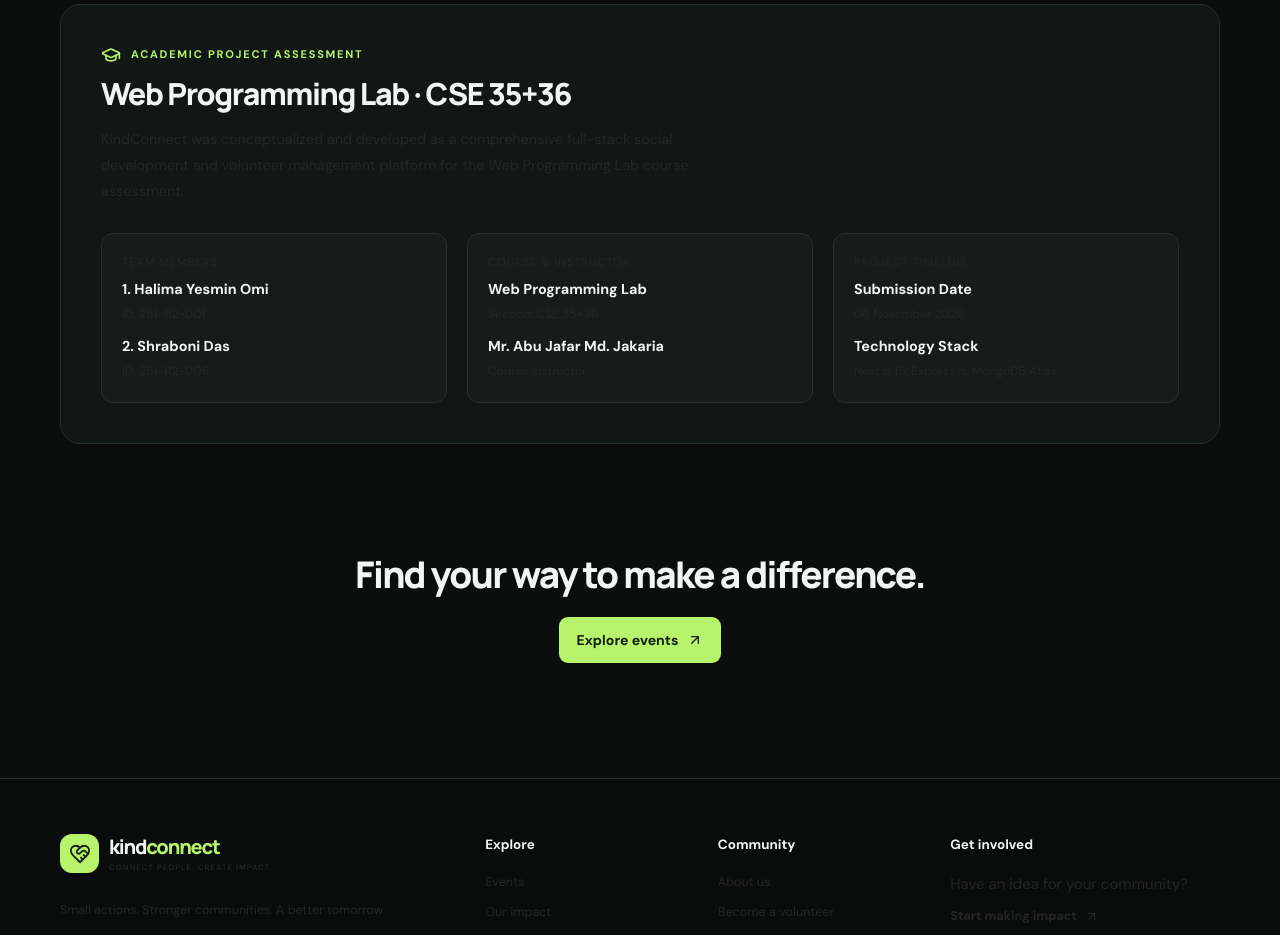
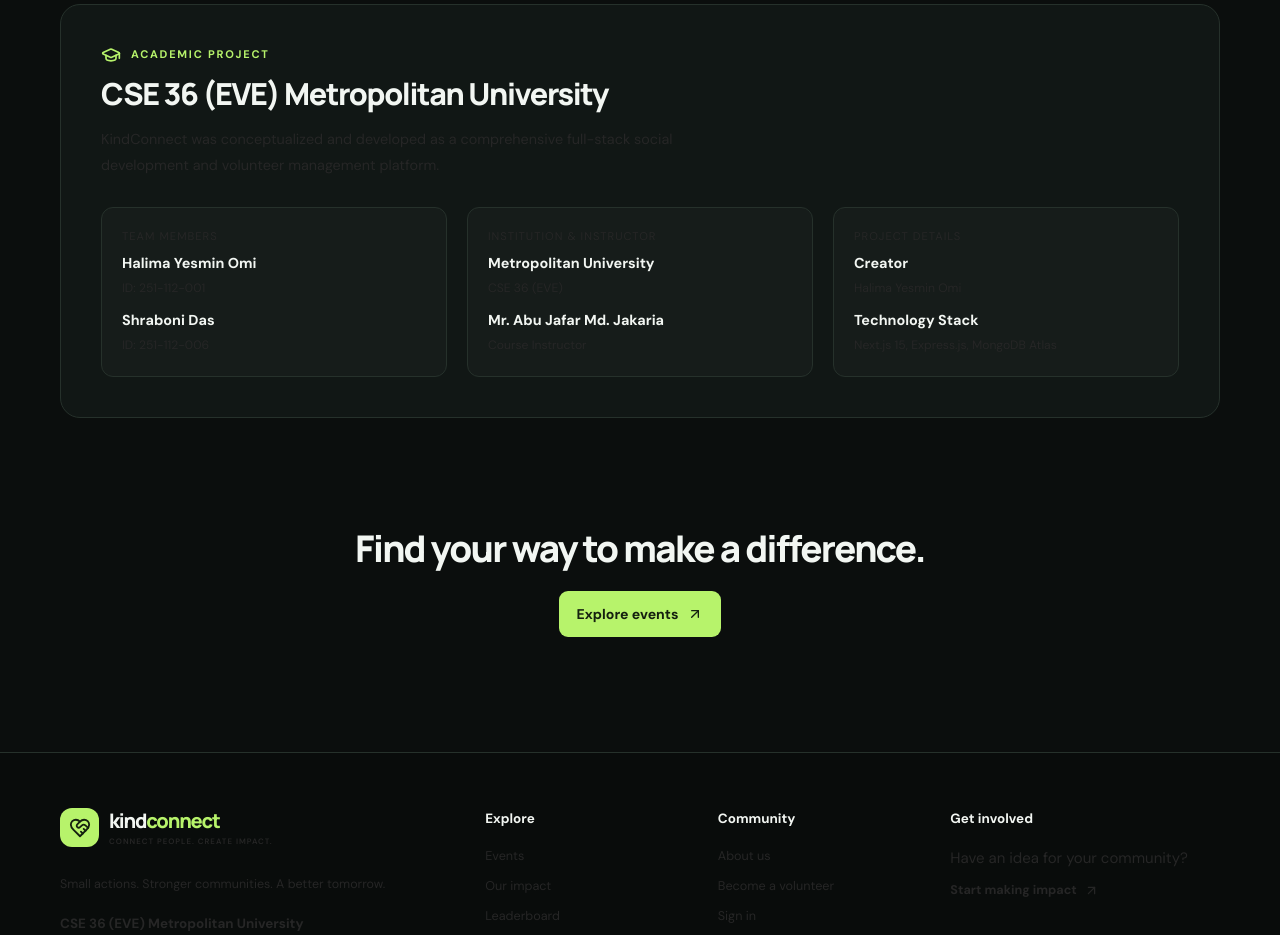
Before and after one commit to halimayesminomi/kindconnect, a Next.js app: page /about in a window 1280 px wide. Shown: the part 1500-2435 px from the top of the page. Built offline with nearby package versions, Linux system fonts and the light colour scheme.

Commit message:
chore: update university batch to CSE 36 EVE Metropolitan University and set copyright creator to Halima Yesmin Omi

```diff
--- a/src/app/about/page.js
+++ b/src/app/about/page.js
@@ -51,34 +51,34 @@ export default function About() {
     <section style={{ margin: "80px 0 20px", background: "var(--panel)", border: "1px solid var(--line)", borderRadius: 20, padding: "40px" }}>
       <div style={{ display: "flex", alignItems: "center", gap: 10, marginBottom: 12 }}>
         <GraduationCap size={20} color="var(--green)" />
-        <span className="eyebrow" style={{ margin: 0 }}>ACADEMIC PROJECT ASSESSMENT</span>
+        <span className="eyebrow" style={{ margin: 0 }}>ACADEMIC PROJECT</span>
       </div>
-      <h2 style={{ fontSize: "1.9rem", margin: "8px 0 16px" }}>Web Programming Lab · CSE 35+36</h2>
+      <h2 style={{ fontSize: "1.9rem", margin: "8px 0 16px" }}>CSE 36 (EVE) Metropolitan University</h2>
       <p className="muted" style={{ maxWidth: 650, lineHeight: 1.8, fontSize: ".9rem" }}>
-        KindConnect was conceptualized and developed as a comprehensive full-stack social development and volunteer management platform for the Web Programming Lab course assessment.
+        KindConnect was conceptualized and developed as a comprehensive full-stack social development and volunteer management platform.
       </p>
 
       <div style={{ display: "grid", gridTemplateColumns: "repeat(auto-fit, minmax(240px, 1fr))", gap: 20, marginTop: 28 }}>
         <div style={{ background: "rgba(255,255,255,0.02)", border: "1px solid var(--line)", borderRadius: 12, padding: "20px" }}>
           <small className="muted" style={{ display: "block", fontSize: ".7rem", textTransform: "uppercase", letterSpacing: "1px" }}>Team Members</small>
-          <b style={{ fontSize: ".9rem", display: "block", marginTop: 6 }}>1. Halima Yesmin Omi</b>
+          <b style={{ fontSize: ".9rem", display: "block", marginTop: 6 }}>Halima Yesmin Omi</b>
           <span className="muted" style={{ fontSize: ".76rem" }}>ID: 251-112-001</span>
-          <b style={{ fontSize: ".9rem", display: "block", marginTop: 10 }}>2. Shraboni Das</b>
+          <b style={{ fontSize: ".9rem", display: "block", marginTop: 10 }}>Shraboni Das</b>
           <span className="muted" style={{ fontSize: ".76rem" }}>ID: 251-112-006</span>
         </div>
 
         <div style={{ background: "rgba(255,255,255,0.02)", border: "1px solid var(--line)", borderRadius: 12, padding: "20px" }}>
-          <small className="muted" style={{ display: "block", fontSize: ".7rem", textTransform: "uppercase", letterSpacing: "1px" }}>Course & Instructor</small>
-          <b style={{ fontSize: ".9rem", display: "block", marginTop: 6 }}>Web Programming Lab</b>
-          <span className="muted" style={{ fontSize: ".76rem" }}>Section: CSE 35+36</span>
+          <small className="muted" style={{ display: "block", fontSize: ".7rem", textTransform: "uppercase", letterSpacing: "1px" }}>Institution & Instructor</small>
+          <b style={{ fontSize: ".9rem", display: "block", marginTop: 6 }}>Metropolitan University</b>
+          <span className="muted" style={{ fontSize: ".76rem" }}>CSE 36 (EVE)</span>
           <b style={{ fontSize: ".9rem", display: "block", marginTop: 10 }}>Mr. Abu Jafar Md. Jakaria</b>
           <span className="muted" style={{ fontSize: ".76rem" }}>Course Instructor</span>
         </div>
 
         <div style={{ background: "rgba(255,255,255,0.02)", border: "1px solid var(--line)", borderRadius: 12, padding: "20px" }}>
-          <small className="muted" style={{ display: "block", fontSize: ".7rem", textTransform: "uppercase", letterSpacing: "1px" }}>Project Timeline</small>
-          <b style={{ fontSize: ".9rem", display: "block", marginTop: 6 }}>Submission Date</b>
-          <span className="muted" style={{ fontSize: ".76rem" }}>06 November 2026</span>
+          <small className="muted" style={{ display: "block", fontSize: ".7rem", textTransform: "uppercase", letterSpacing: "1px" }}>Project Details</small>
+          <b style={{ fontSize: ".9rem", display: "block", marginTop: 6 }}>Creator</b>
+          <span className="muted" style={{ fontSize: ".76rem" }}>Halima Yesmin Omi</span>
           <b style={{ fontSize: ".9rem", display: "block", marginTop: 10 }}>Technology Stack</b>
           <span className="muted" style={{ fontSize: ".76rem" }}>Next.js 15, Express.js, MongoDB Atlas</span>
         </div>
--- a/src/components/site.js
+++ b/src/components/site.js
@@ -128,8 +128,8 @@ export function Footer() {
             <span>kind<span className="brand-accent">connect</span><small>CONNECT PEOPLE. CREATE IMPACT.</small></span>
           </Link>
           <p className="muted footer-copy">Small actions. Stronger communities. A better tomorrow.</p>
-          <p className="muted" style={{ fontSize: ".72rem", marginTop: 8 }}>
-            Course: <b>CSE 35+36 Web Programming Lab</b><br />
+          <p className="muted" style={{ fontSize: ".72rem", marginTop: 8, lineHeight: 1.6 }}>
+            <b>CSE 36 (EVE) Metropolitan University</b><br />
             Team: <b>Halima Yesmin Omi</b> (251-112-001) & <b>Shraboni Das</b> (251-112-006)<br />
             Instructor: <b>Mr. Abu Jafar Md. Jakaria</b>
           </p>
@@ -153,7 +153,7 @@ export function Footer() {
         </div>
       </div>
       <div className="container footer-bottom">
-        <span>© 2026 KindConnect. Built for social development in Bangladesh.</span>
+        <span>© 2026 KindConnect. Creator : Halima Yesmin Omi</span>
         <span>Made with purpose <span className="brand-accent">♥</span></span>
       </div>
     </footer>
```
Also changed, not shown: 1 other file (tests, documents, lock files or other folders).
